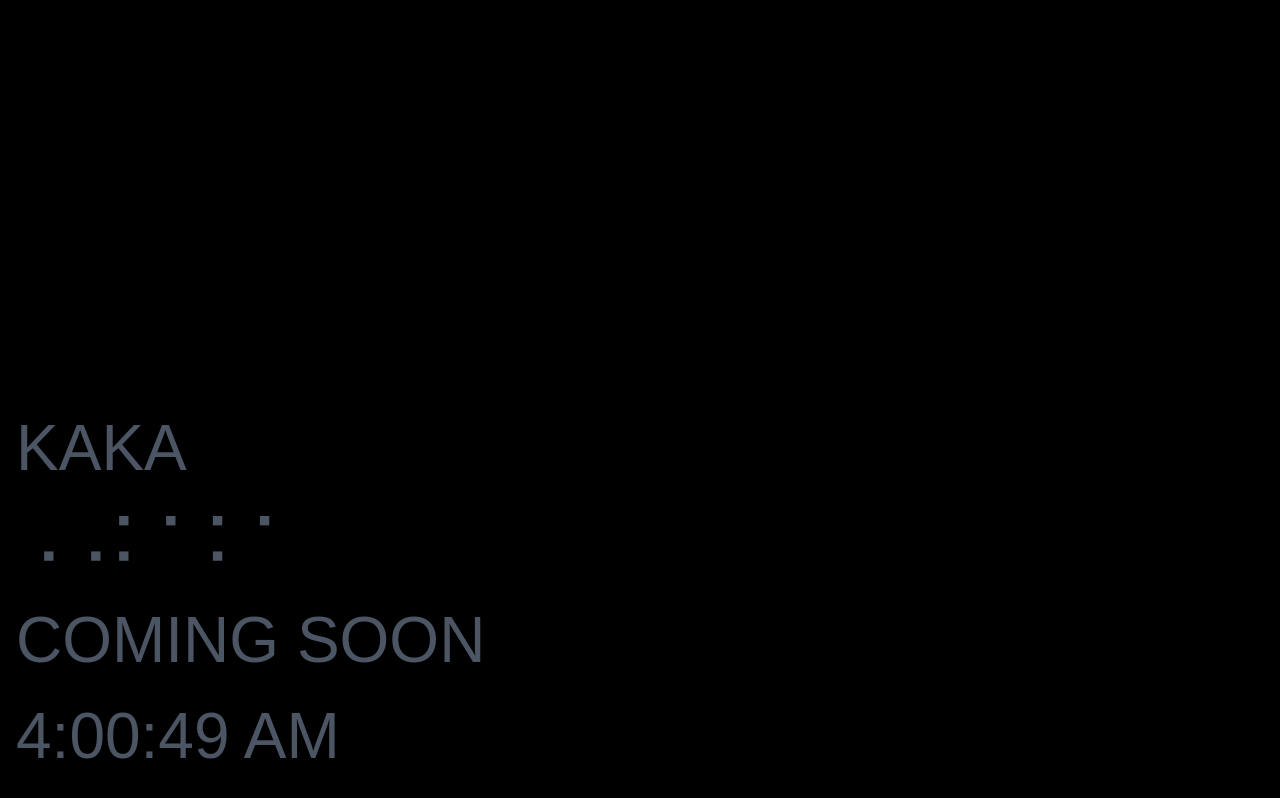
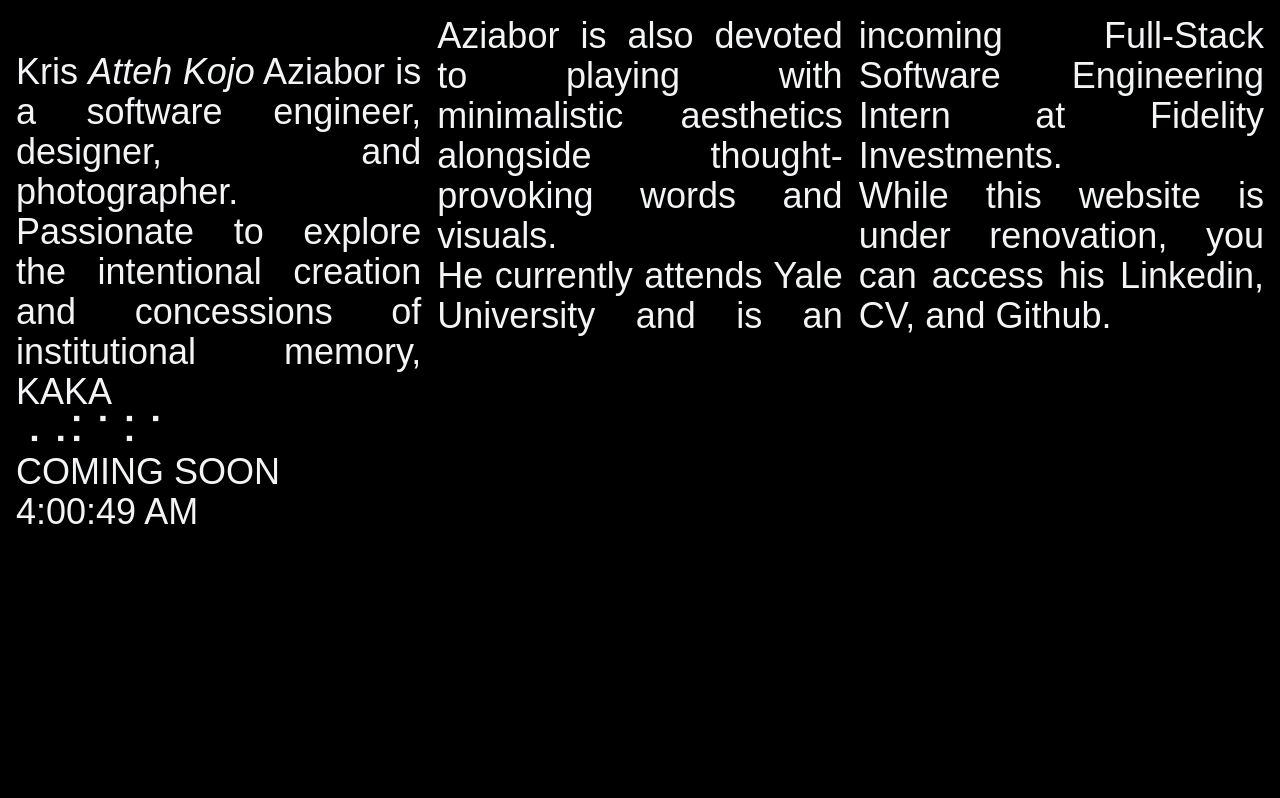
Before and after one commit to krisaziabor/dotcom, a Next.js app in the folder web-v0/: page / in a window 1280 px wide. Built offline with nearby package versions, Linux system fonts and the light colour scheme.

Commit message:
remaining pushes

```diff
--- a/web-v0/src/app/globals.css
+++ b/web-v0/src/app/globals.css
@@ -4,8 +4,7 @@
 
 :root {
   --foreground-rgb: 0, 0, 0;
-  --background-start-rgb: 214, 219, 220;
-  --background-end-rgb: 255, 255, 255;
+  --background-start-rgb: 0, 0, 0;
 }
 
 @media (prefers-color-scheme: dark) {
@@ -31,3 +30,32 @@ body {
     text-wrap: balance;
   }
 }
+
+@layer components {
+  main {
+    display: flex; /* Use flexbox */
+    flex-direction: column; /* Arrange children vertically */
+    align-items: flex-start; /* Align items at the start (left) */
+    padding: 1em; /* Add padding */
+    height: 100vh; /* Take full height of the viewport */
+    background-color: #000000; /* Background color */
+  }
+
+  h1 {
+    font-family: 'Neue-Haas', sans-serif; /* Use custom font family */
+    @apply text-gray-100;
+    @apply text-4xl;
+    @apply text-left;
+    margin: 0; /* Remove default margin */
+  }
+
+  h2 {
+    font-family: 'Sigurd', sans-serif, 'light'; /* Use custom font family */
+    left: 0px; /* Add some left margin */
+    @apply text-gray-100;
+    @apply text-4xl;
+    @apply text-justify;
+    margin-top: 1em; /* Remove default margin */
+    margin-bottom: 1em; /* Add some bottom margin */
+  }
+}
--- a/web-v0/src/app/page.tsx
+++ b/web-v0/src/app/page.tsx
@@ -1,6 +1,7 @@
 'use client'
 
 import React from 'react';
+import "./globals.css"
 
 function Time() {
   const [time, setTime] = React.useState('');
@@ -17,15 +18,28 @@ function Time() {
     return null;
   }
 
-  return <h1 style={{ fontSize: '4em'}}>{time}</h1>;
+  return <h1>{time}</h1>;
+}
+
+function Bio() {
+  return <h2>
+  Kris <em>Atteh</em> <em>Kojo</em> Aziabor is a software engineer, designer, and photographer.
+  <br></br>
+  Passionate to explore the intentional creation and concessions of institutional memory, Aziabor is also devoted to playing with minimalistic aesthetics alongside thought-provoking words and visuals.
+  <br></br >He currently attends Yale University and is an incoming Full-Stack Software Engineering Intern at Fidelity Investments.
+  <br></br>While this website is under renovation, you can access his Linkedin, CV, and Github.
+  </h2>
 }
 
 export default function Home() {
   return (
-    <main className= "font-Neue-Haas text-gray-600" style={{ backgroundColor: '#000000', height: '100vh', display: 'flex', flexDirection: 'column', justifyContent: 'flex-end', alignItems: 'flex-start', textAlign: 'left', padding: '1em' }}>
-      <h1 style={{ fontSize: '4em' }}>KAKA</h1>
-      <h1 style={{ fontSize: '4em' }}>⠠⠠⠅⠁⠅⠁</h1>
-      <h1 style={{ fontSize: '4em' }}>COMING SOON</h1>
+    <main>
+      <div className="columns-3">
+      <Bio />
+      </div>
+      <h1>KAKA</h1>
+      <h1>⠠⠠⠅⠁⠅⠁</h1>
+      <h1>COMING SOON</h1>
       <Time />
     </main>
   );
--- /dev/null
+++ b/web-v0/src/app/pages/_document.js
@@ -0,0 +1,26 @@
+// source – https://jamstack.consulting/posts/custom-fonts-with-next-and-tailwind
+
+import Document, { Html, Head, Main, NextScript } from "next/document";
+
+class MyDocument extends Document {
+    static async getInitialProps(ctx) {
+        const initialProps = await Document.getInitialProps(ctx);
+        return { ...initialProps };
+    }
+
+    render() {
+        return (
+            <Html>
+                <Head>
+                        <link rel="stylesheet" href="https://use.typekit.net/idt7mjs.css"/>
+                </Head>
+                <body>
+                    <Main />
+                    <NextScript />
+                </body>
+            </Html>
+        );
+    }
+}
+
+export default MyDocument;
--- a/web-v0/tailwind.config.ts
+++ b/web-v0/tailwind.config.ts
@@ -8,8 +8,13 @@ const config: Config = {
   ],
   theme: {
     extend: {
+      colors: {
+        'primary-gray': '#CFCFCF',
+      },
       fontFamily: {
         'Neue-Haas': ['neue-haas-grotesk-display', 'sans-serif'],
+        'Sigurd': ['sigurd', 'sans-serif'],
+        'Sigurd-Italic': ['sigurd', 'sans-serif', 'italic'],
       },
       backgroundImage: {
         "gradient-radial": "radial-gradient(var(--tw-gradient-stops))",
```
